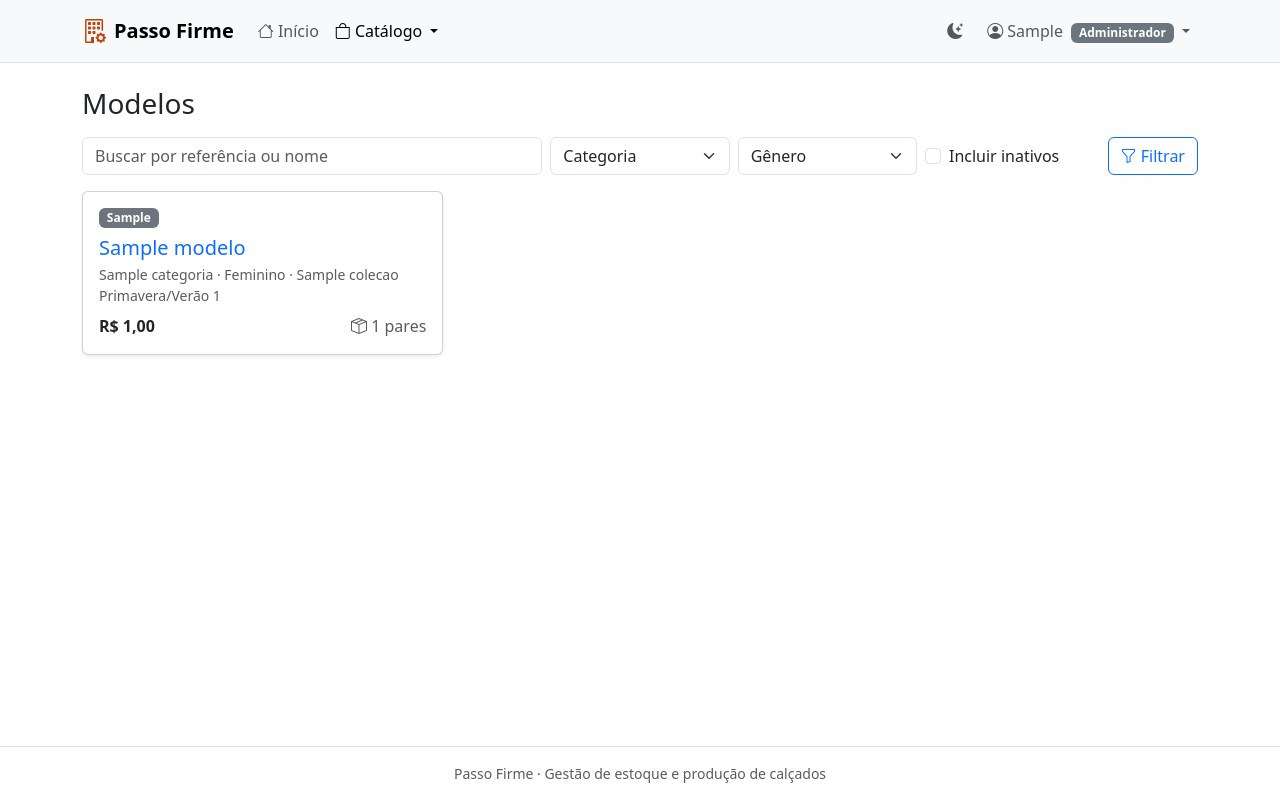
After one commit to vinicius-arantes/gestao-calcados, a Django app: page /catalogo/modelos/ in a window 1280 px wide. The commit adds this page. Run offline with Django 5.2, Linux system fonts and the light colour scheme; a user stored in the database is signed in; tables that the repository leaves empty hold one stand-in row (values such as "Sample post").

Commit message:
feat: listagem e detalhe de modelos com busca e filtros

```diff
--- a/catalogo/models.py
+++ b/catalogo/models.py
@@ -2,6 +2,7 @@ from decimal import Decimal
 
 from django.core.validators import MinValueValidator, RegexValidator
 from django.db import models
+from django.urls import reverse
 
 
 class Categoria(models.Model):
@@ -104,6 +105,9 @@ class Modelo(models.Model):
     def __str__(self):
         return f'{self.referencia} — {self.nome}'
 
+    def get_absolute_url(self):
+        return reverse('catalogo:modelo_detalhe', args=[self.pk])
+
     @property
     def custo_materiais(self):
         """Custo de matéria-prima por par, calculado a partir da ficha técnica."""
--- /dev/null
+++ b/catalogo/urls.py
@@ -0,0 +1,10 @@
+from django.urls import path
+
+from . import views
+
+app_name = 'catalogo'
+
+urlpatterns = [
+    path('modelos/', views.ModeloListView.as_view(), name='modelo_lista'),
+    path('modelos/<int:pk>/', views.ModeloDetailView.as_view(), name='modelo_detalhe'),
+]
--- a/catalogo/views.py
+++ b/catalogo/views.py
@@ -1,3 +1,48 @@
-from django.shortcuts import render
+from django.db.models import Q, Sum
+from django.views.generic import DetailView, ListView
 
-# Create your views here.
+from config.mixins import AcessoMixin
+
+from .models import Categoria, Modelo
+
+
+class ModeloListView(AcessoMixin, ListView):
+    permission_required = 'catalogo.view_modelo'
+    template_name = 'catalogo/modelo_lista.html'
+    paginate_by = 12
+
+    def get_queryset(self):
+        qs = (
+            Modelo.objects.select_related('categoria', 'colecao')
+            .annotate(estoque=Sum('variacoes__estoque_atual'))
+            .order_by('referencia')
+        )
+        busca = self.request.GET.get('q', '').strip()
+        if busca:
+            qs = qs.filter(Q(referencia__icontains=busca) | Q(nome__icontains=busca))
+        if categoria := self.request.GET.get('categoria'):
+            qs = qs.filter(categoria_id=categoria)
+        if genero := self.request.GET.get('genero'):
+            qs = qs.filter(genero=genero)
+        if self.request.GET.get('inativos') != '1':
+            qs = qs.filter(ativo=True)
+        return qs
+
+    def get_context_data(self, **kwargs):
+        contexto = super().get_context_data(**kwargs)
+        contexto['categorias'] = Categoria.objects.all()
+        contexto['generos'] = Modelo.Genero.choices
+        return contexto
+
+
+class ModeloDetailView(AcessoMixin, DetailView):
+    permission_required = 'catalogo.view_modelo'
+    model = Modelo
+    template_name = 'catalogo/modelo_detalhe.html'
+
+    def get_context_data(self, **kwargs):
+        contexto = super().get_context_data(**kwargs)
+        contexto['ficha'] = self.object.ficha_tecnica.select_related('material')
+        contexto['variacoes'] = self.object.variacoes.select_related('cor', 'tamanho')
+        contexto['ordens'] = self.object.ordens.select_related('cor')[:10]
+        return contexto
--- a/config/urls.py
+++ b/config/urls.py
@@ -27,4 +27,5 @@ urlpatterns = [
     path('', views.inicio, name='inicio'),
     path('admin/', admin.site.urls),
     path('contas/', include('contas.urls')),
+    path('catalogo/', include('catalogo.urls')),
 ]
--- /dev/null
+++ b/templates/catalogo/modelo_lista.html
@@ -0,0 +1,61 @@
+{% extends 'base.html' %}
+{% block titulo %}Modelos{% endblock %}
+{% block conteudo %}
+<div class="d-flex flex-wrap justify-content-between align-items-center gap-2 mb-3">
+  <h1 class="h3 mb-0">Modelos</h1>
+  {% block acoes %}{% endblock %}
+</div>
+
+<form class="row g-2 mb-3" method="get">
+  <div class="col-12 col-md-5">
+    <input class="form-control" type="search" name="q" value="{{ request.GET.q }}" placeholder="Buscar por referência ou nome" aria-label="Buscar">
+  </div>
+  <div class="col-6 col-md-2">
+    <select class="form-select" name="categoria" aria-label="Categoria">
+      <option value="">Categoria</option>
+      {% for categoria in categorias %}
+      <option value="{{ categoria.pk }}" {% if request.GET.categoria == categoria.pk|stringformat:"s" %}selected{% endif %}>{{ categoria }}</option>
+      {% endfor %}
+    </select>
+  </div>
+  <div class="col-6 col-md-2">
+    <select class="form-select" name="genero" aria-label="Gênero">
+      <option value="">Gênero</option>
+      {% for valor, rotulo in generos %}
+      <option value="{{ valor }}" {% if request.GET.genero == valor %}selected{% endif %}>{{ rotulo }}</option>
+      {% endfor %}
+    </select>
+  </div>
+  <div class="col-12 col-md-3 d-flex align-items-center gap-2">
+    <div class="form-check mb-0">
+      <input class="form-check-input" type="checkbox" name="inativos" value="1" id="inativos" {% if request.GET.inativos == '1' %}checked{% endif %}>
+      <label class="form-check-label" for="inativos">Incluir inativos</label>
+    </div>
+    <button class="btn btn-outline-primary ms-auto" type="submit"><i class="bi bi-funnel"></i> Filtrar</button>
+  </div>
+</form>
+
+<div class="row row-cols-1 row-cols-md-2 row-cols-xl-3 g-3">
+  {% for modelo in object_list %}
+  <div class="col">
+    <div class="card h-100 shadow-sm">
+      <div class="card-body">
+        <div class="d-flex justify-content-between align-items-start">
+          <span class="badge text-bg-secondary">{{ modelo.referencia }}</span>
+          {% if not modelo.ativo %}<span class="badge text-bg-warning">Inativo</span>{% endif %}
+        </div>
+        <h2 class="h5 mt-2 mb-1"><a class="stretched-link text-decoration-none" href="{{ modelo.get_absolute_url }}">{{ modelo.nome }}</a></h2>
+        <p class="text-body-secondary small mb-2">{{ modelo.categoria }} · {{ modelo.get_genero_display }}{% if modelo.colecao %} · {{ modelo.colecao }}{% endif %}</p>
+        <div class="d-flex justify-content-between">
+          <span class="fw-semibold">R$ {{ modelo.preco_venda }}</span>
+          <span class="text-body-secondary"><i class="bi bi-box-seam"></i> {{ modelo.estoque|default:0 }} pares</span>
+        </div>
+      </div>
+    </div>
+  </div>
+  {% empty %}
+  <div class="col-12"><div class="alert alert-info mb-0">Nenhum modelo encontrado.</div></div>
+  {% endfor %}
+</div>
+{% include 'includes/paginacao.html' %}
+{% endblock %}
--- a/templates/includes/menu.html
+++ b/templates/includes/menu.html
@@ -3,3 +3,13 @@
     <i class="bi bi-house"></i> Início
   </a>
 </li>
+{% if perms.catalogo.view_modelo %}
+<li class="nav-item dropdown">
+  <a class="nav-link dropdown-toggle {% if request.resolver_match.app_name == 'catalogo' %}active{% endif %}" href="#" data-bs-toggle="dropdown" aria-expanded="false">
+    <i class="bi bi-bag"></i> Catálogo
+  </a>
+  <ul class="dropdown-menu">
+    <li><a class="dropdown-item" href="{% url 'catalogo:modelo_lista' %}">Modelos</a></li>
+  </ul>
+</li>
+{% endif %}
```
Also changed, not shown: templates/catalogo/modelo_detalhe.html (added, +92 -0 lines).
